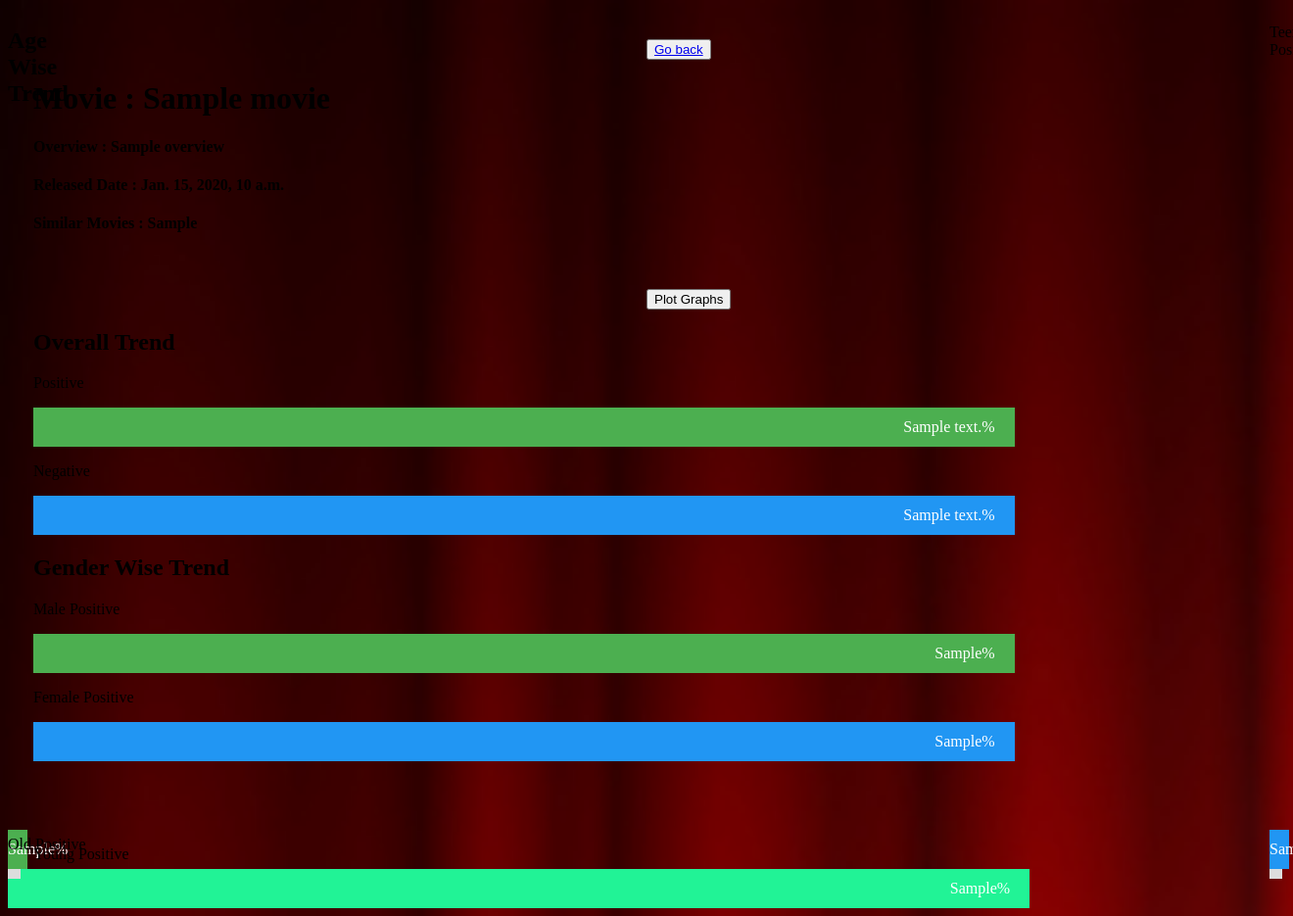
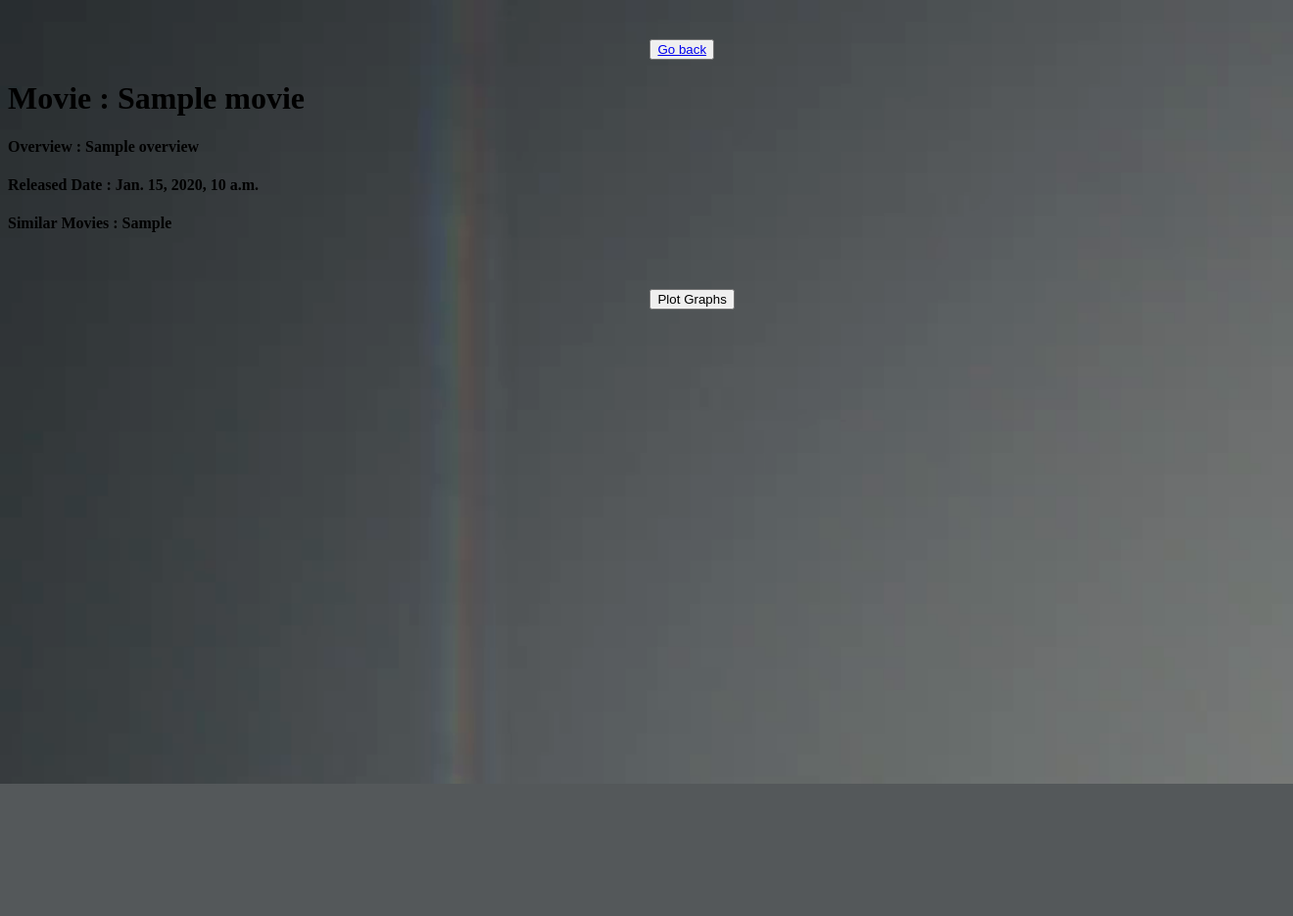
Before and after one commit to ashukid/movie-rating-analysis-system, a Django app: template webproject/movierating/templates/movierating/details.html in a window 1320 px wide; the page is wider, and only the part inside the window is pictured. Shown: that part at 98% size. After the commit the page ends 800 px from the top of that part, so only its background shows below. Run offline with Django 3.2, Linux system fonts and the light colour scheme; the template is opened without the code that fills it: most values are stand-ins (such as "Sample title", 1, 10 or a date in 2020).

Commit message:
remove silly error of div

```diff
--- a/webproject/movierating/templates/movierating/details.html
+++ b/webproject/movierating/templates/movierating/details.html
@@ -10,12 +10,12 @@
 
             .grid-container{
                 display:grid;
-                grid-template-areas: 'left header right';
-                grid-template-columns : 1em auto 1em;
+                grid-template-areas: 'header header header'
+                                     'g1 g2 g3';
+                grid-template-columns : 33% 33% 33%;
                 grid-template-rows: 100%;
                 grid-row-gap: 10px;
                 grid-column-gap: 10px;
-
             }
 
             * {box-sizing: border-box}
@@ -24,15 +24,25 @@
                 margin-top: 2em;
             }
 
+            .g1{
+                grid-area: g1;
+            }
+            .g2{
+                grid-area: g2;
+            }
+            .g3{
+                grid-area: g3;
+            }
+
             .container {
-            width: 80%;
+            width: 70%;
             background-color: #ddd;
             }
 
             .skills {
             text-align: right;
             padding-right: 20px;
-            line-height: 40px;
+            line-height: 20px;
             color: white;
             }
 
@@ -68,6 +78,15 @@
             }
 
         </style>
+        <script>
+
+            function showGraph(){
+                document.getElementById('graph1').style.display="block"
+                document.getElementById('graph2').style.display="block"
+                document.getElementById('graph3').style.display="block"
+            }
+
+        </script>
     </head>
 
     <body>
@@ -86,9 +105,12 @@
 
                 <br><br>
 
-                <button style="position: relative;left:50%">Plot Graphs</button>
+                <button style="position: relative;left:50%" onclick="showGraph()">Plot Graphs</button>
 
-                <div class="graphs">
+            </div>
+
+
+            <div class="g1" id="graph1" style="display: none">
 
                 <h2>Overall Trend</h2>
                 <p>Positive</p>
@@ -98,8 +120,12 @@
 
                 <p>Negative</p>
                 <div class="container">
-                        <div class="skills negative">{{review.neg_review}}%</div></div>
+                    <div class="skills negative">{{review.neg_review}}%</div>
                 </div>
+
+            </div>
+
+            <div class="g2" id="graph2" style="display: none">
 
                 <h2>Gender Wise Trend</h2>
                 <p>Male Positive</p>
@@ -109,8 +135,12 @@
 
                 <p>Female Positive</p>
                 <div class="container">
-                        <div class="skills female_positive">{{gender_trend.female_pos}}%</div></div>
+                    <div class="skills female_positive">{{gender_trend.female_pos}}%</div>
                 </div>
+
+            </div>
+
+            <div class="g3" id="graph3" style="display: none">
 
                 <h2>Age Wise Trend</h2>
                 <p>Teen Positive</p>
@@ -120,15 +150,16 @@
 
                 <p>Young Positive</p>
                 <div class="container">
-                        <div class="skills young_positive">{{age_trend.young_pos}}%</div></div>
+                    <div class="skills young_positive">{{age_trend.young_pos}}%</div>
                 </div>
 
                 <p>Old Positive</p>
                 <div class="container">
-                        <div class="skills old_positive">{{age_trend.old_pos}}%</div></div>
+                    <div class="skills old_positive">{{age_trend.old_pos}}%</div>
                 </div>
 
             </div>
+
 
 
             </div>
```
Also changed, not shown: webproject/db.sqlite3, webproject/movierating/static/movierating/images/details.jpg. Lines whose indentation alone changed are shown as unchanged.
